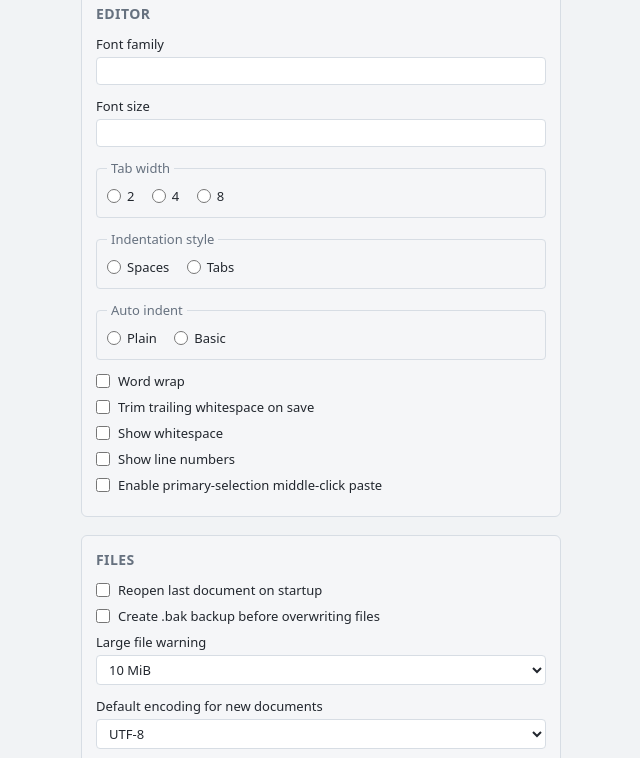
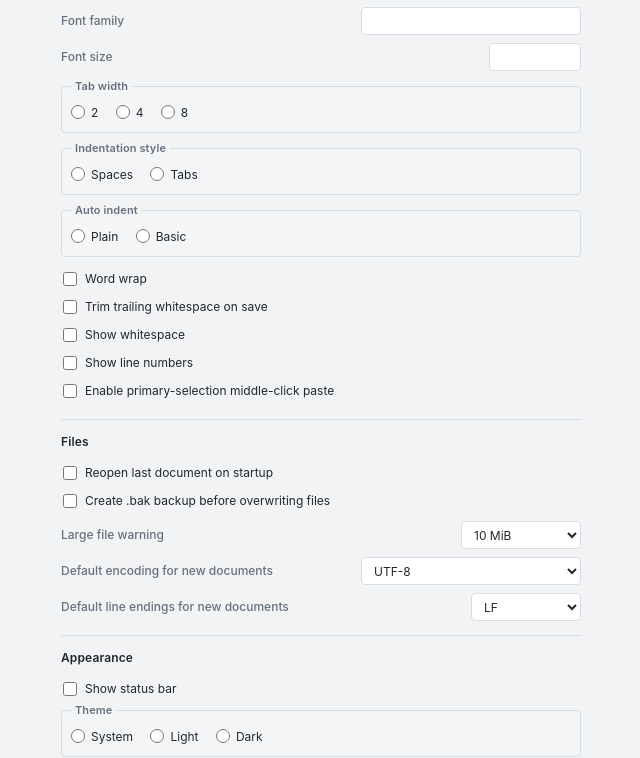
Before and after one commit to xxezxx13/monaco-notepad, a website built with Vite: page src/renderer/preferences/preferences.html in a window 1280 px wide. Shown: the part 71-829 px from the top of the page, without its empty margins (319-959 px from the left). Built offline with nearby package versions, Linux system fonts and the light colour scheme.

Commit message:
Modernize V3 Preferences

```diff
--- a/src/renderer/preferences/preferences.css
+++ b/src/renderer/preferences/preferences.css
@@ -137,3 +137,182 @@
   outline: 1px solid var(--accent);
   outline-offset: 2px;
 }
+
+
+/* V3 Preferences — Graphite Utility */
+html,
+body {
+  min-height: 100%;
+  background: var(--surface-window);
+  color: var(--text-primary);
+  font:
+    var(--ui-font-size) Inter,
+    'Noto Sans',
+    'Segoe UI',
+    sans-serif;
+}
+
+body {
+  overflow-y: auto;
+}
+
+.preferences {
+  width: 100%;
+  max-width: 560px;
+  margin: 0 auto;
+  padding: 18px 20px 24px;
+}
+
+h1 {
+  margin: 0 0 var(--space-5);
+  color: var(--text-primary);
+  font-size: 17px;
+  font-weight: 600;
+  line-height: 1.25;
+  letter-spacing: -0.01em;
+}
+
+#preferences-form {
+  display: grid;
+  gap: var(--space-5);
+}
+
+section {
+  margin: 0;
+  padding: 0;
+  border: 0;
+  border-radius: 0;
+  background: transparent;
+}
+
+section + section {
+  padding-top: var(--space-5);
+  border-top: 1px solid var(--border-subtle);
+}
+
+h2 {
+  margin: 0 0 var(--space-4);
+  color: var(--text-primary);
+  font-size: 12px;
+  font-weight: 600;
+  line-height: 1.25;
+  letter-spacing: 0.01em;
+  text-transform: none;
+}
+
+.field {
+  display: grid;
+  grid-template-columns: minmax(0, 1fr) 220px;
+  align-items: center;
+  gap: var(--space-5);
+  margin: 0 0 var(--space-3);
+}
+
+.field > span {
+  min-width: 0;
+  color: var(--text-secondary);
+  font-weight: 500;
+  line-height: 1.35;
+}
+
+input[type='text'],
+input[type='number'],
+select {
+  width: 220px;
+  justify-self: end;
+  padding: 0 var(--space-3);
+  border-color: var(--border-subtle);
+  background: var(--surface-control);
+  color: var(--text-primary);
+}
+
+#font-size {
+  width: 92px;
+}
+
+#large-file-warning {
+  width: 120px;
+}
+
+#default-eol {
+  width: 110px;
+}
+
+fieldset {
+  margin: 0 0 var(--space-3);
+  padding: 7px 9px 8px;
+  border: 1px solid var(--border-subtle);
+  border-radius: var(--radius-control);
+  background: var(--surface-status);
+}
+
+legend {
+  padding: 0 var(--space-1);
+  color: var(--text-secondary);
+  font-size: 11px;
+  font-weight: 600;
+  letter-spacing: 0.01em;
+}
+
+fieldset label {
+  min-height: 24px;
+  gap: var(--space-2);
+  margin-right: var(--space-5);
+  color: var(--text-primary);
+  font-size: 12px;
+}
+
+fieldset label:last-child {
+  margin-right: 0;
+}
+
+.check {
+  min-height: 28px;
+  gap: var(--space-3);
+  margin: 0;
+  padding: 4px 2px;
+  color: var(--text-primary);
+  line-height: 1.35;
+}
+
+.check span {
+  color: var(--text-primary);
+}
+
+.check + .field {
+  margin-top: var(--space-2);
+}
+
+input[type='checkbox'],
+input[type='radio'] {
+  flex: 0 0 auto;
+}
+
+section > :last-child {
+  margin-bottom: 0;
+}
+
+@media (max-width: 500px) {
+  .preferences {
+    padding: 14px;
+  }
+
+  .field {
+    grid-template-columns: 1fr;
+    gap: var(--space-1);
+  }
+
+  input[type='text'],
+  input[type='number'],
+  select,
+  #font-size,
+  #large-file-warning,
+  #default-eol {
+    width: 100%;
+    justify-self: stretch;
+  }
+
+  fieldset label {
+    margin-right: var(--space-4);
+  }
+}
```
